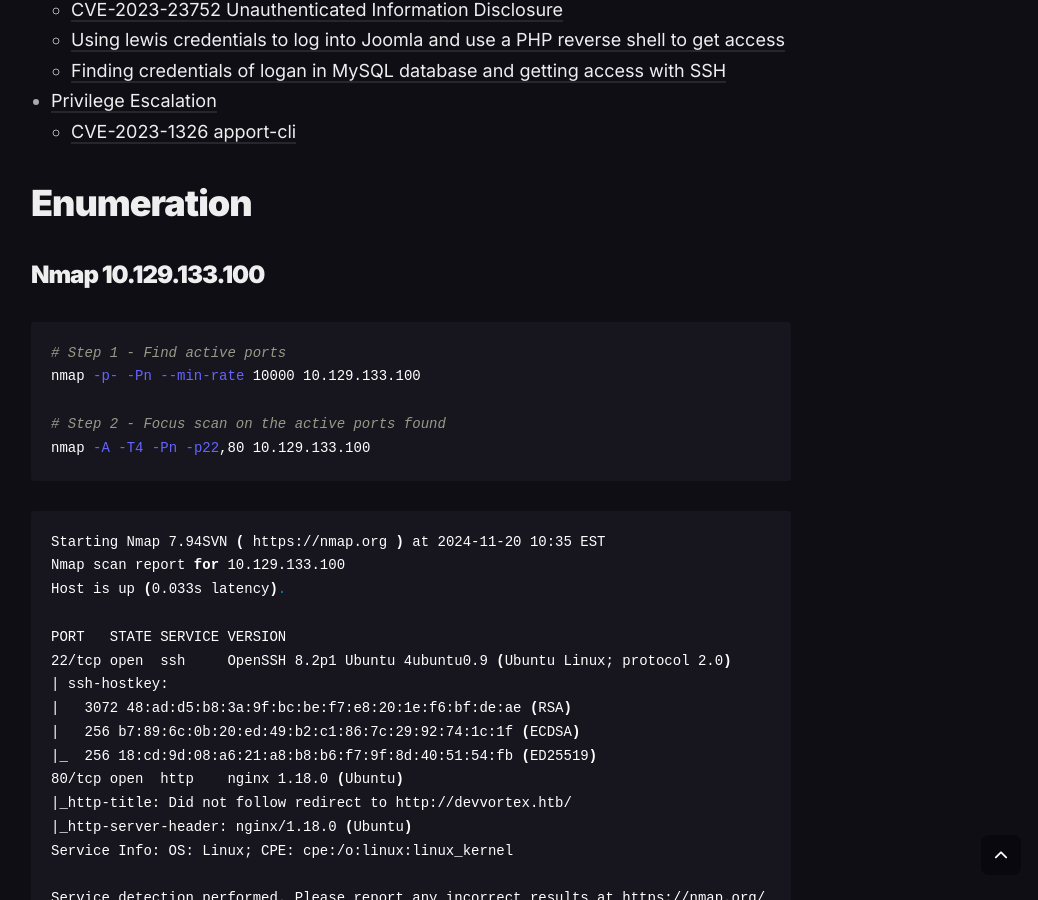
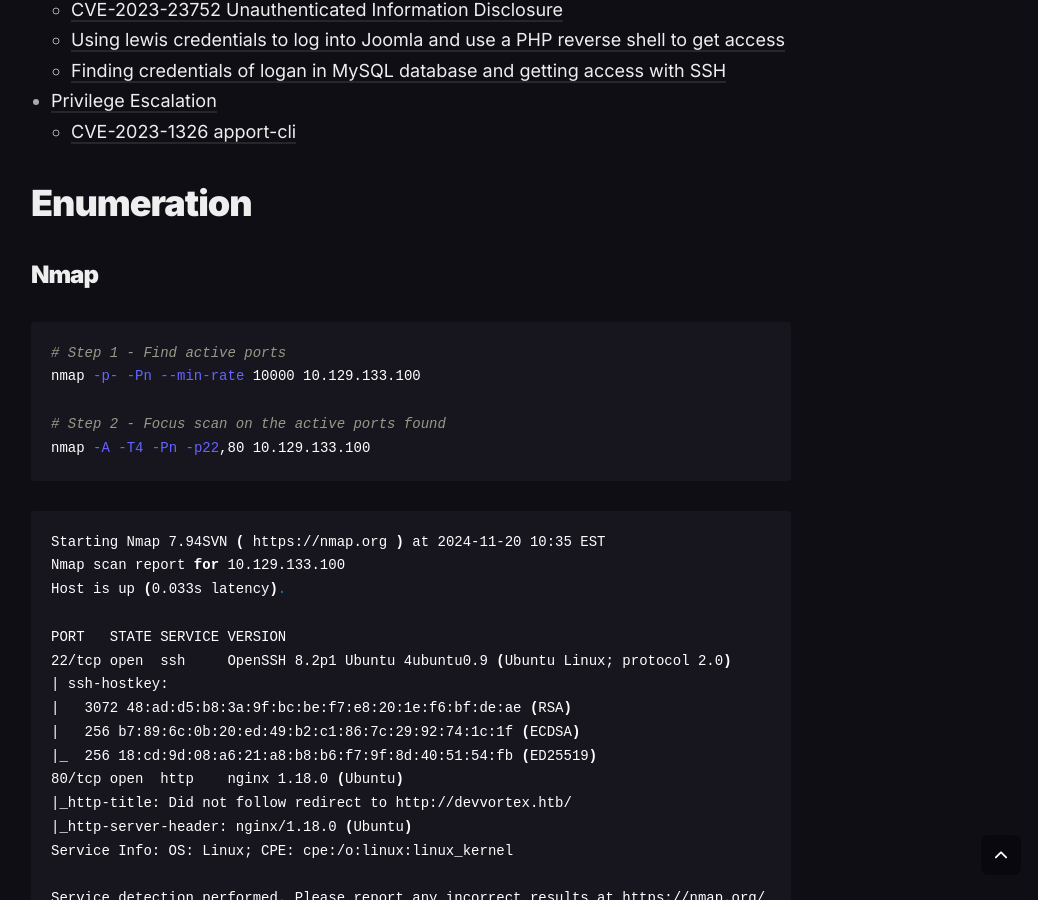
Before and after one commit to Vorkharium/vorkharium.github.io, a Jekyll site: the page built from _posts/2024-11-20-HTB-DevVortex-Write-up.md, in a window 1280 px wide and 900 px high, scrolled down 997 px. Shown: the whole window, without its empty margins (229-1267 px from the left). Built offline with Jekyll 4.4.1, drawn with Linux system fonts in a browser that asks for light colours.

Commit message:
Update 2024-11-20-HTB-DevVortex-Write-up.md

````diff
--- a/_posts/2024-11-20-HTB-DevVortex-Write-up.md
+++ b/_posts/2024-11-20-HTB-DevVortex-Write-up.md
@@ -21,7 +21,7 @@
 
 # Enumeration
 
-### Nmap 10.129.133.100
+### Nmap
 ```shell
 # Step 1 - Find active ports
 nmap -p- -Pn --min-rate 10000 10.129.133.100
````
